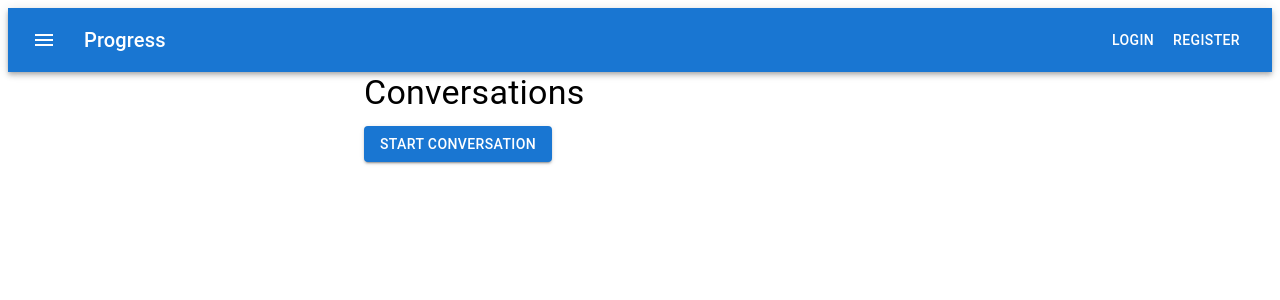
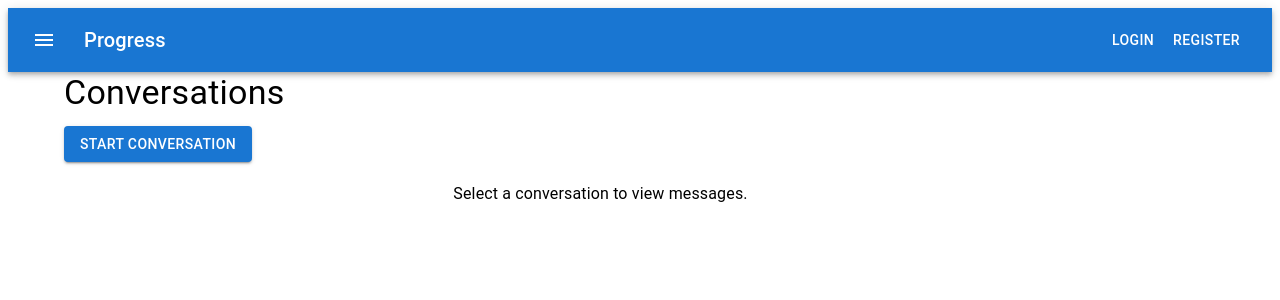
Before and after one commit to kylrob25/progress_frontend, a React (Create React App) app: page /messages in a window 1280 px wide. Shown: the top 300 px of the page. Built offline with nearby package versions, Linux system fonts and the light colour scheme.

Commit message:
Selectable conversations

```diff
--- a/src/pages/profile/ViewMessages.jsx
+++ b/src/pages/profile/ViewMessages.jsx
@@ -17,6 +17,8 @@ import {useNavigate} from 'react-router-dom'
 
 const ViewMessages = () => {
     const [conversations, setConversations] = useState([]);
+    const [selectedConversation, setSelectedConversation] = useState(null);
+    const [messages, setMessages] = useState([]);
     const navigate = useNavigate()
 
     const fetchConversations = async () => {
@@ -68,6 +70,17 @@ const ViewMessages = () => {
         }
     };
 
+    const handleSelectConversation = async (conversation) => {
+        setSelectedConversation(conversation);
+        try {
+            const res = await axios.get(`http://localhost:8080/api/conversation/${conversation.id}/messages`);
+            setMessages(res.data);
+        } catch (err) {
+            console.error("Failed to fetch messages:", err.message);
+        }
+    };
+
+
     useEffect(() => {
         fetchConversations();
     }, []);
@@ -75,16 +88,19 @@ const ViewMessages = () => {
     if (!conversations) return <Typography color="error">Loading conversations...</Typography>;
 
     return (
-        <Container maxWidth="sm">
+        <Container maxWidth="lg">
             <Typography variant="h4" gutterBottom>
                 Conversations
             </Typography>
             <Button variant="contained" color="primary" onClick={() => handleStartConversation()} style={{ marginBottom: '20px' }}>
                 Start Conversation
             </Button>
+            <Grid container spacing={2}>
+                <Grid item xs={12} md={4}>
                     <List>
                         {conversations.map((conversation, index) => (
                             <React.Fragment key={conversation.id || index}>
+                                <ListItem button onClick={() => handleSelectConversation(conversation)}>
                                     <ListItemText
                                         primary={`Conversation ${index + 1}`}
                                         secondary={
@@ -93,10 +109,36 @@ const ViewMessages = () => {
                                                 `Last message at ${new Date(conversation.lastTimestamp).toLocaleString()}: "${conversation.lastMessage}"`
                                         }
                                     />
+                                </ListItem>
                                 <Divider component="li" />
                             </React.Fragment>
                         ))}
                     </List>
+                </Grid>
+                <Grid item xs={12} md={8}>
+                    {selectedConversation ? (
+                        <Box>
+                            <Typography variant="h6">Messages</Typography>
+                            {messages.length > 0 ? (
+                                <List>
+                                    {messages.map((message, index) => (
+                                        <ListItem key={index}>
+                                            <ListItemText
+                                                primary={message.content}
+                                                secondary={new Date(message.timestamp).toLocaleString()}
+                                            />
+                                        </ListItem>
+                                    ))}
+                                </List>
+                            ) : (
+                                <Typography>No messages in this conversation.</Typography>
+                            )}
+                        </Box>
+                    ) : (
+                        <Typography>Select a conversation to view messages.</Typography>
+                    )}
+                </Grid>
+            </Grid>
         </Container>
     );
 }
```
Lines whose indentation alone changed are shown as unchanged.
